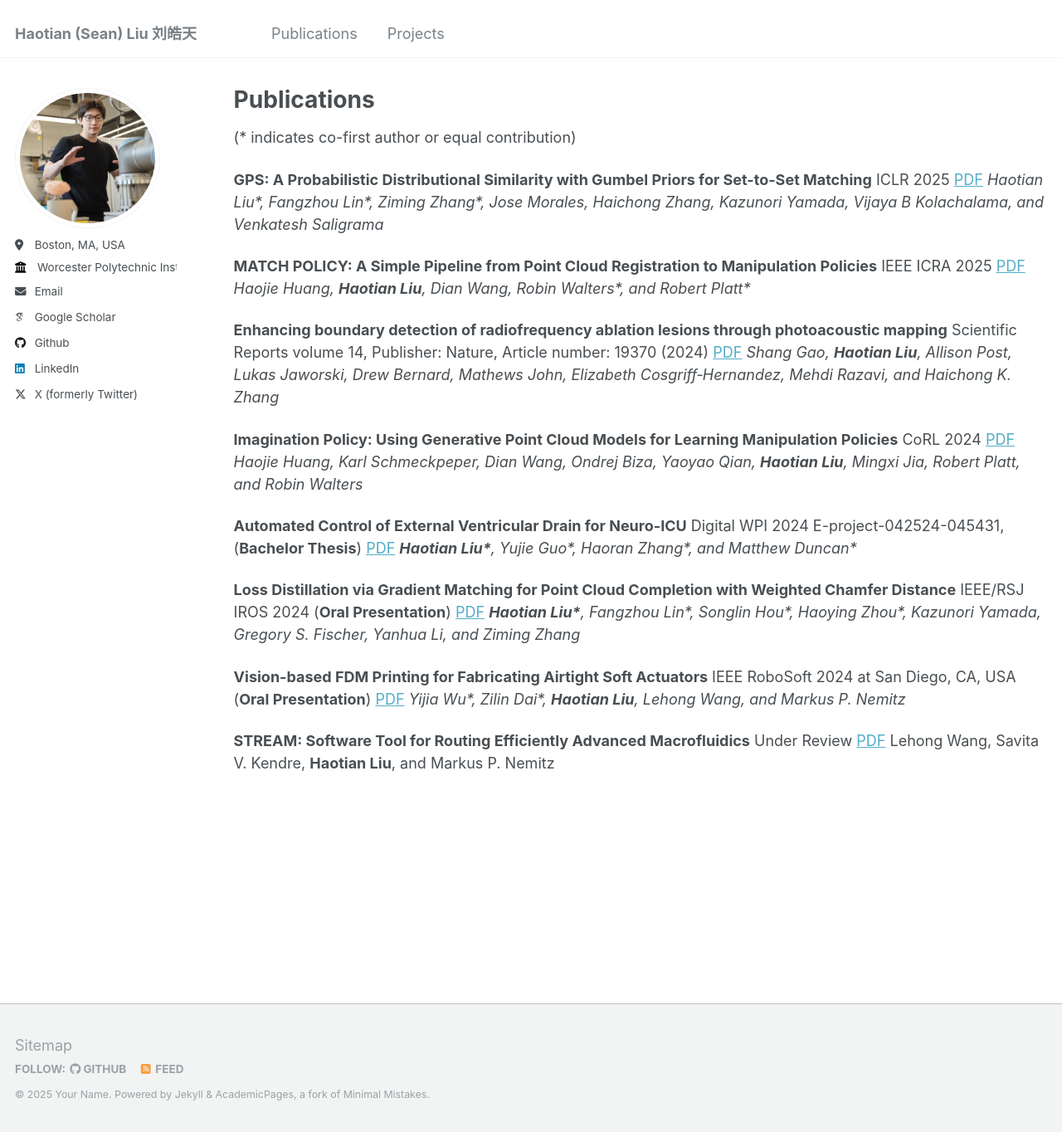
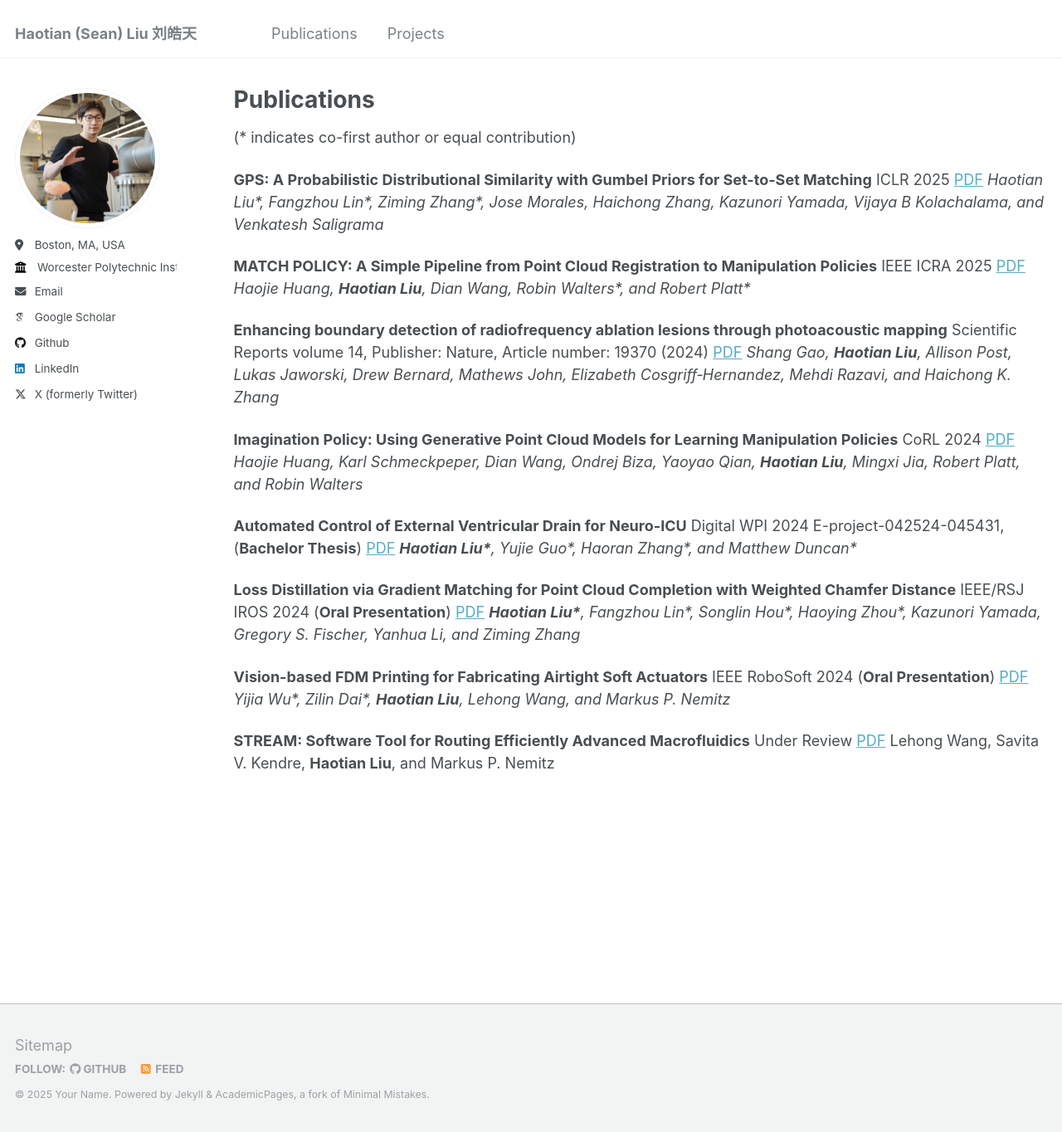
Before and after one commit to seanliu7081/seanliu7081.github.io, a Jekyll site: the page built from _pages/publications.md, in a window 1280 px wide and 1364 px high. Shown: the whole window at 83% size. Built offline with Jekyll 4.4.1, drawn with Linux system fonts in a browser that asks for light colours; some web fonts are replaced.

Commit message:
Update publications.md

```diff
--- a/_pages/publications.md
+++ b/_pages/publications.md
@@ -20,6 +20,6 @@ author_profile: true
 
 **Loss Distillation via Gradient Matching for Point Cloud Completion with Weighted Chamfer Distance** IEEE/RSJ IROS 2024 (**Oral Presentation**) [PDF](files/IROS24__LossDistill.pdf) ***Haotian Liu\***, Fangzhou Lin\*, Songlin Hou\*, Haoying Zhou\*, Kazunori Yamada, Gregory S. Fischer, Yanhua Li, and Ziming Zhang*
 
-**Vision-based FDM Printing for Fabricating Airtight Soft Actuators** IEEE RoboSoft 2024 at San Diego, CA, USA (**Oral Presentation**) [PDF](https://arxiv.org/abs/2312.01135) *Yijia Wu\*, Zilin Dai\*, **Haotian Liu**, Lehong Wang, and Markus P. Nemitz*
+**Vision-based FDM Printing for Fabricating Airtight Soft Actuators** IEEE RoboSoft 2024 (**Oral Presentation**) [PDF](https://arxiv.org/abs/2312.01135) *Yijia Wu\*, Zilin Dai\*, **Haotian Liu**, Lehong Wang, and Markus P. Nemitz*
 
 **STREAM: Software Tool for Routing Efficiently Advanced Macrofluidics** Under Review [PDF](https://arxiv.org/abs/2312.01130) Lehong Wang, Savita V. Kendre, **Haotian Liu**, and Markus P. Nemitz
```
